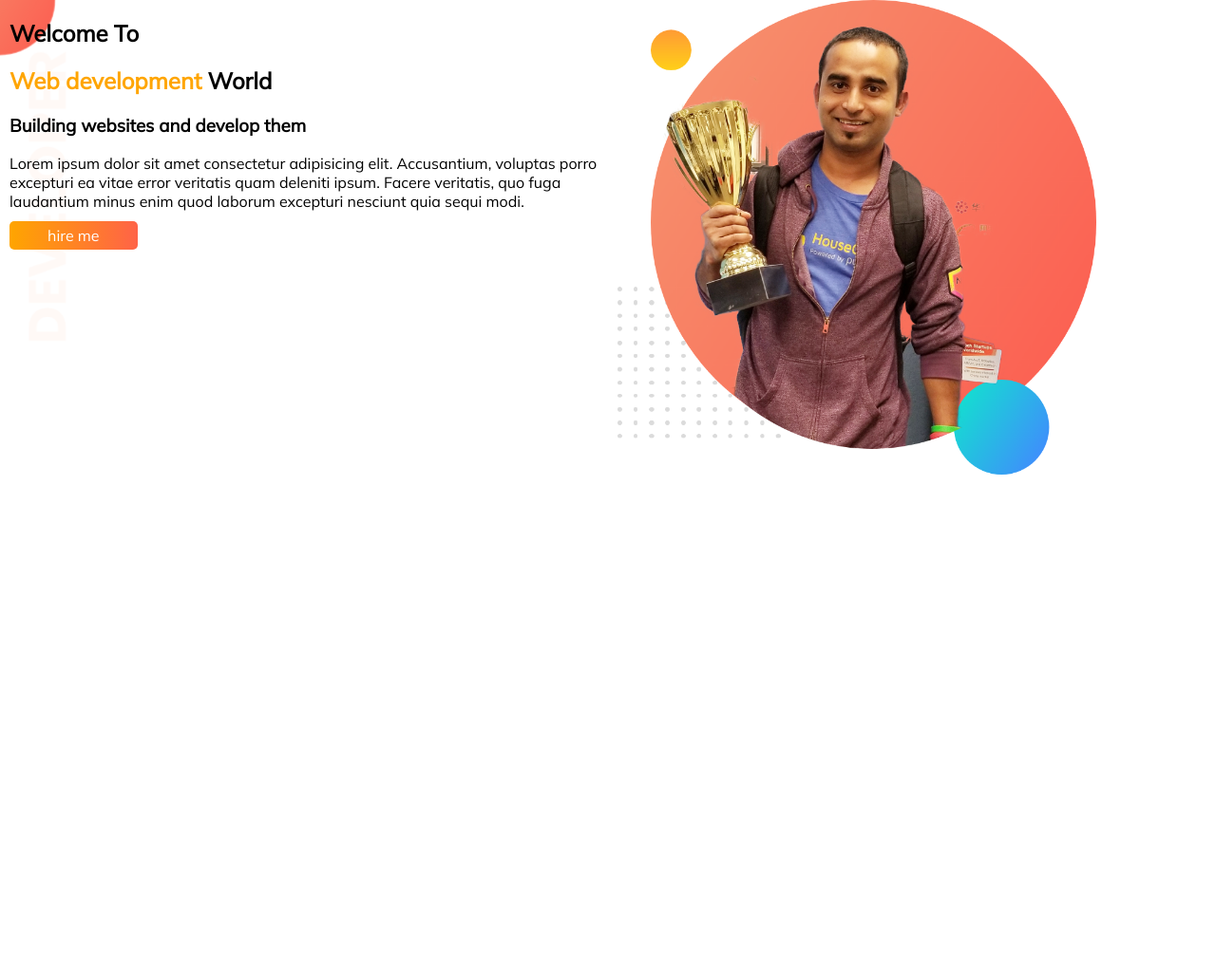
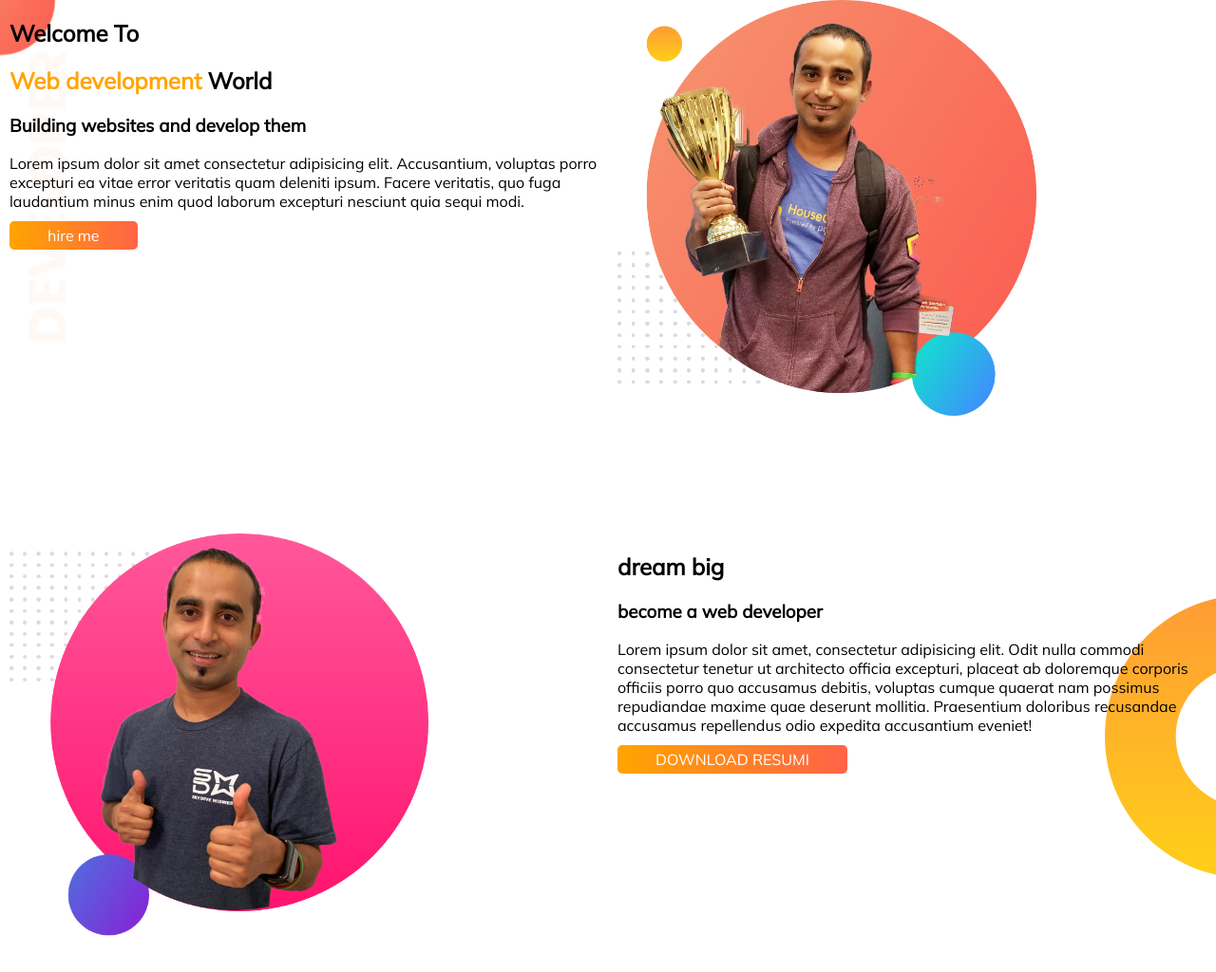
Before and after one commit to nerrAlam/developer-portfolio, a plain HTML site: page index.html in a window 1280 px wide. Shown: the whole page at 95% size. Before the commit the page ends 800 px from the top, so only its background shows below. Drawn offline with Linux system fonts and the light colour scheme; a web font is replaced by a local one.

Commit message:
secon part done

```diff
--- a/index.html
+++ b/index.html
@@ -23,5 +23,16 @@
              <img src="images/jhankar.png" alt="futani photo">
         </div>
     </section>
+    <section class="dream-big">
+        <div class="half-width">
+            <img src="images/jhankar2.png" alt="photo">
+        </div>
+        <div class="half-width">
+            <h1>dream big</h1>
+            <h3>become a web developer</h3>
+            <p>Lorem ipsum dolor sit amet, consectetur adipisicing elit. Odit nulla commodi consectetur tenetur ut architecto officia excepturi, placeat ab doloremque corporis officiis porro quo accusamus debitis, voluptas cumque quaerat nam possimus repudiandae maxime quae deserunt mollitia. Praesentium doloribus recusandae accusamus repellendus odio expedita accusantium eveniet!</p>
+            <a href="#" target="_blank" class="link-button">DOWNLOAD RESUMI</a>
+        </div>
+    </section>
 </body>
 </html>
--- a/style.css
+++ b/style.css
@@ -11,6 +11,7 @@ body{
 
 section{
     display: flex;
+    margin-bottom: 120px;
 }
 
 .top-banner{
@@ -24,7 +25,7 @@ section{
 }
 
 .half-width img{
-    width: 80%;
+    width: 70%;
 }
 
 .link-button{
@@ -35,3 +36,9 @@ section{
     color: white;
     font-weight: 400;
 }
+
+.dream-big{
+    background-image: url(images/dream-bg.png);
+    background-repeat: no-repeat;
+    background-position: right;
+}
```
